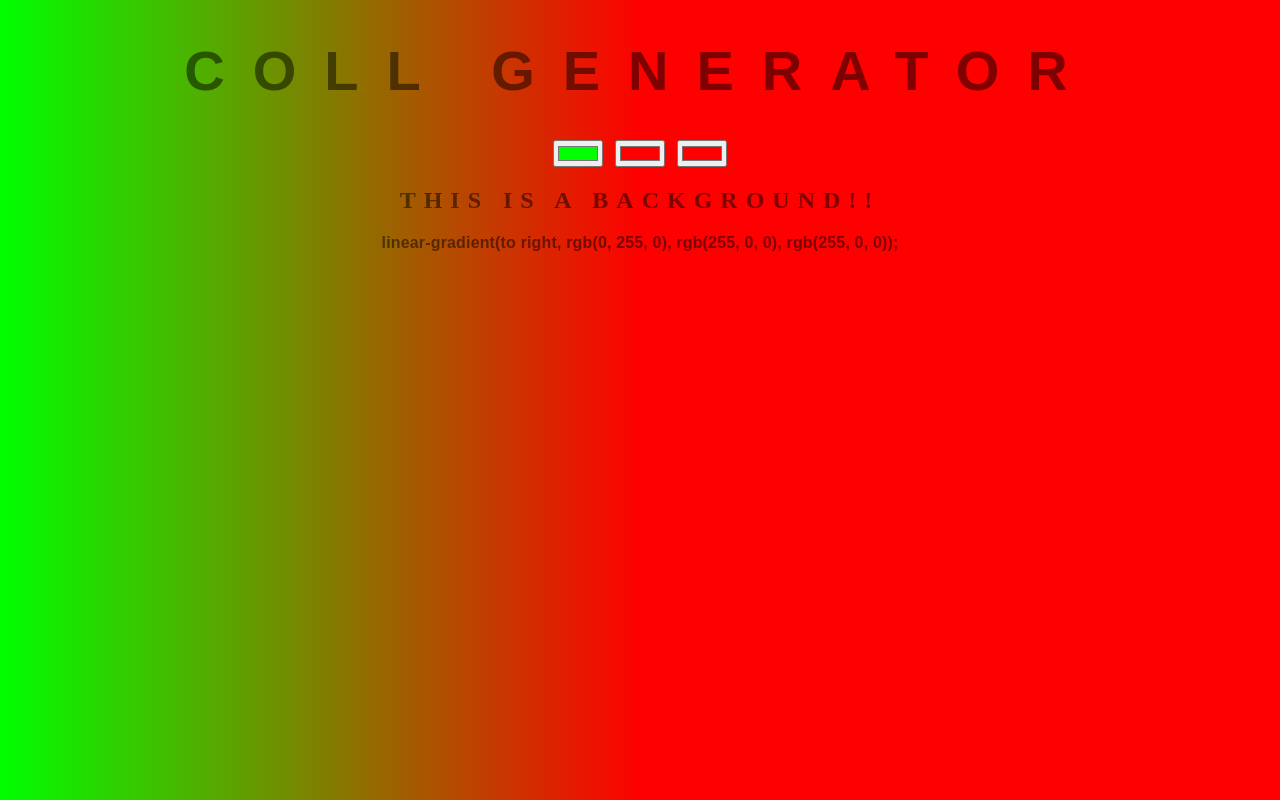
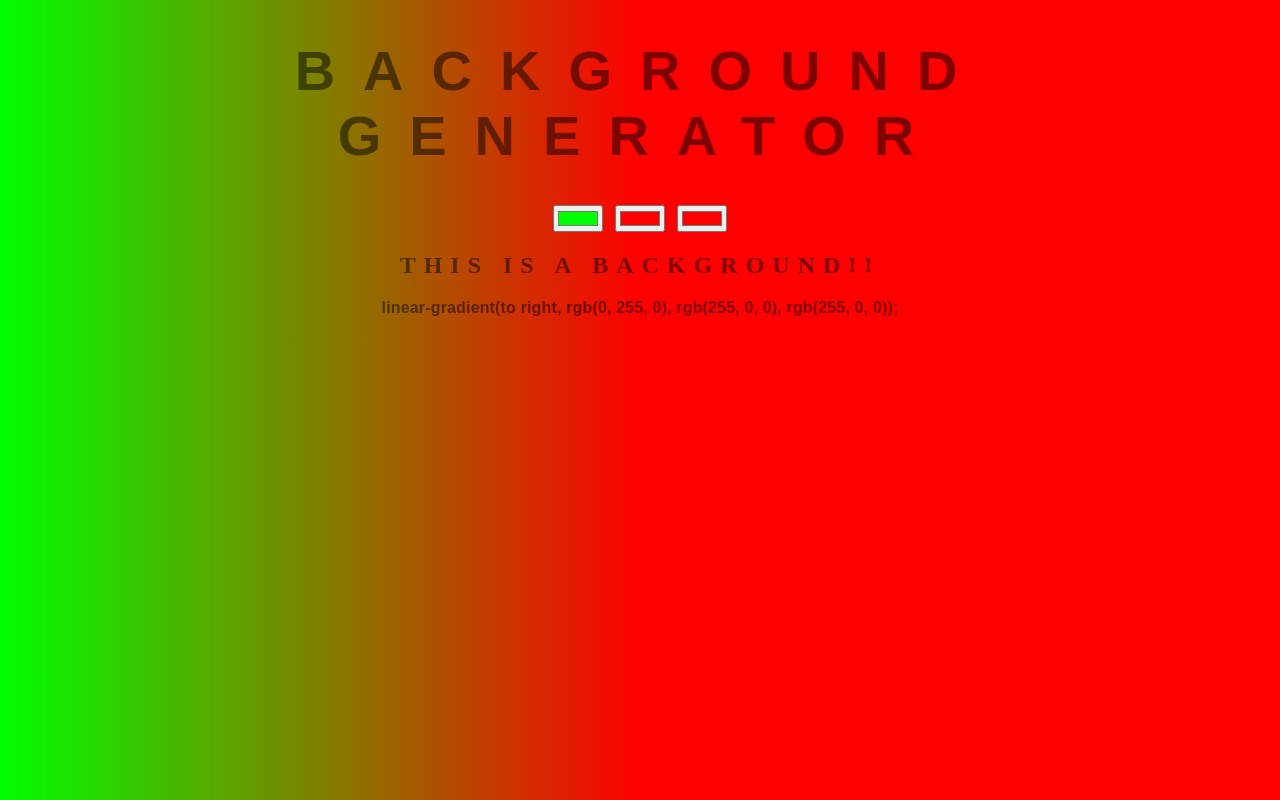
Before and after one commit to vinhnqdev/background-generator, a plain HTML site: page index.html in a window 1280 px wide. Drawn offline with Linux system fonts and the light colour scheme.

Commit message:
changing default title

```diff
--- a/index.html
+++ b/index.html
@@ -5,7 +5,7 @@
 	<link rel="stylesheet" type="text/css" href="style.css">
 </head>
 <body id="gradient">
-	<h1>Coll Generator</h1>
+	<h1>Background Generator</h1>
 	<input class="color1" type="color" name="color1" value="#00ff00">
 	<input class="color2" type="color" name="color2" value="#ff0000">
 	<input class="color3" type="color" name="color2" value="#ff0000">
```
